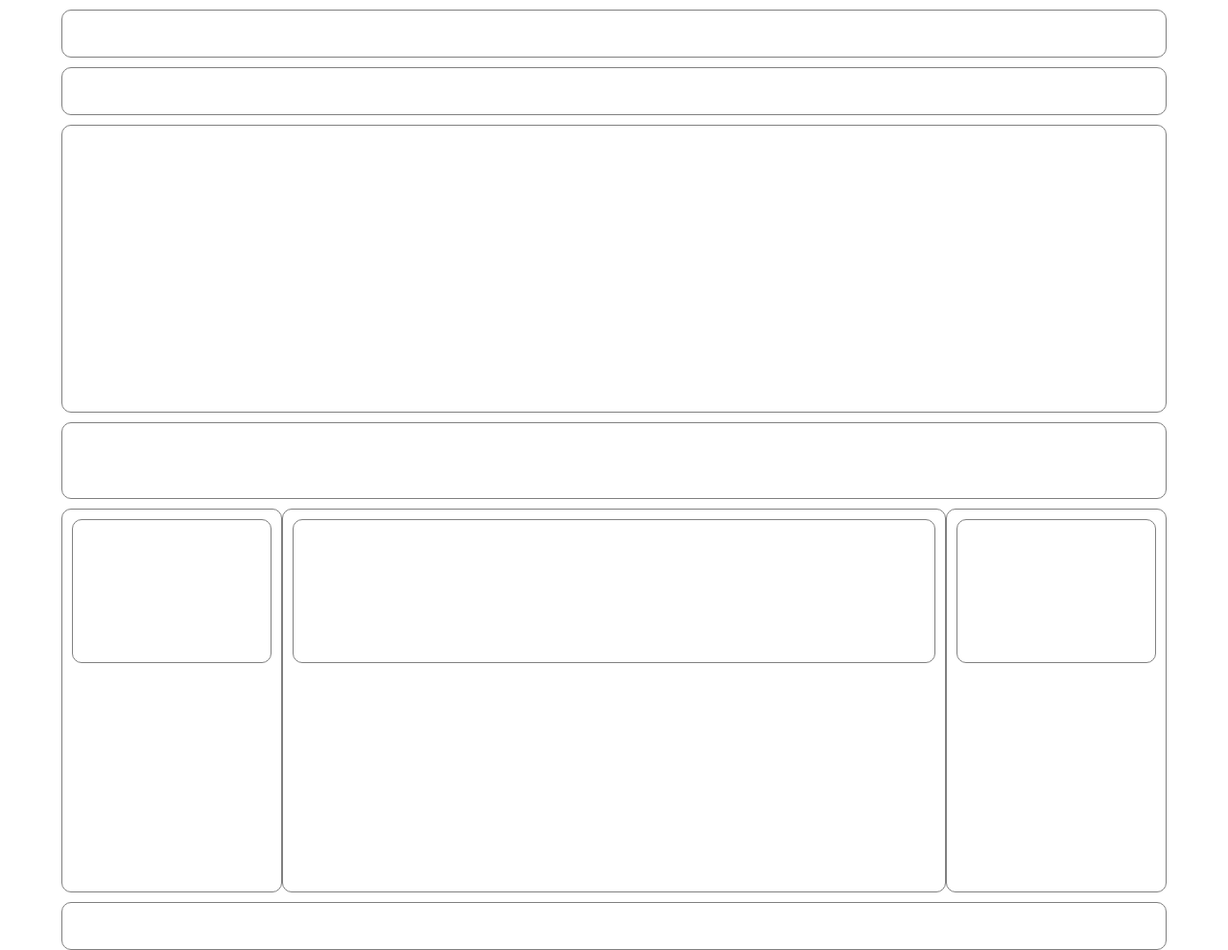
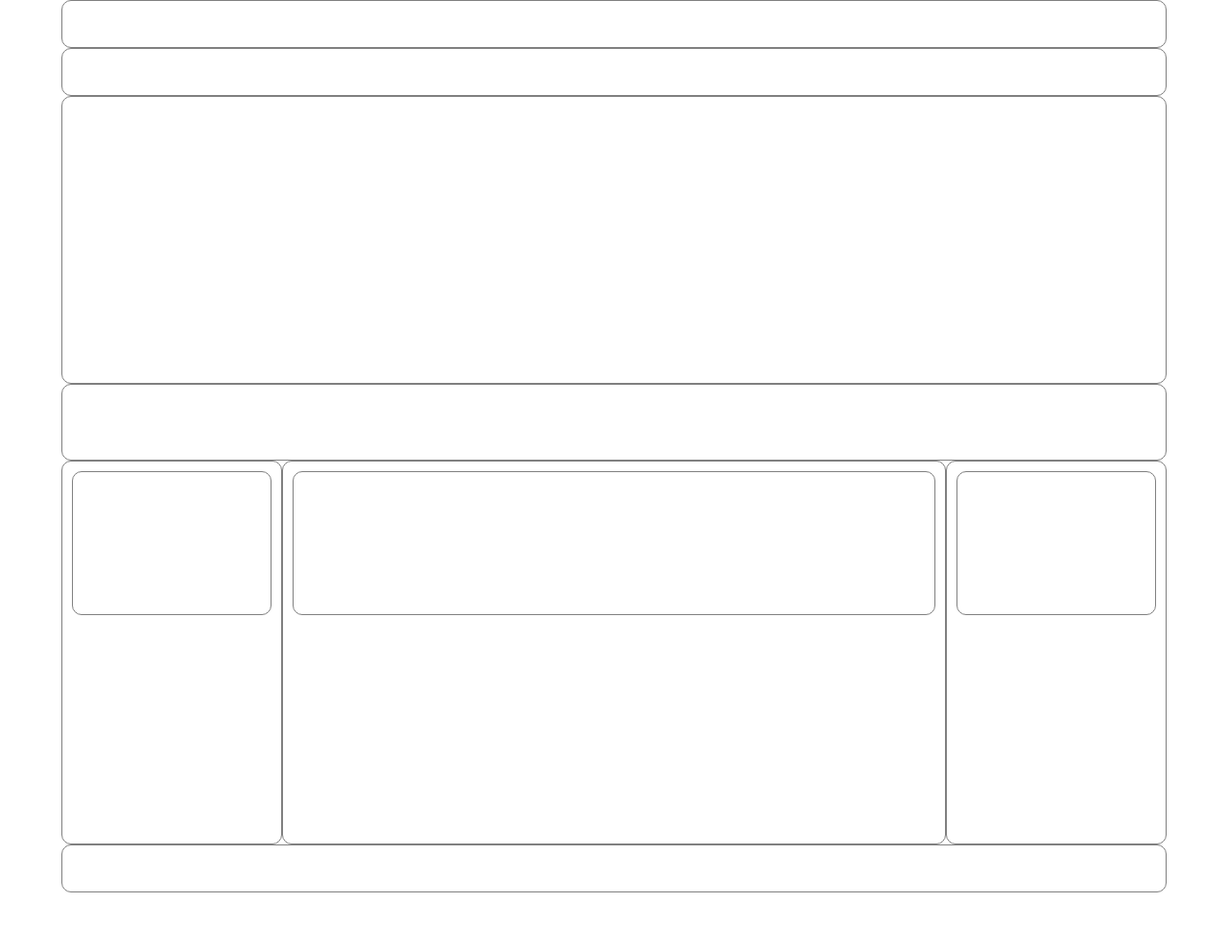
Before and after one commit to valeriomatranga/htmlcss-struttura-wp, a plain HTML site: page index.html in a window 1280 px wide. Shown: the whole page at 96% size. After the commit the page ends 930 px from the top, so only its background shows below. Drawn offline with Linux system fonts and the light colour scheme.

Commit message:
sistemato content

```diff
--- a/css/style.css
+++ b/css/style.css
@@ -6,7 +6,7 @@
 }
 
 .clearfix::after{
-    content: 0;
+    content: "";
     display: table;
     clear: both;
 }
@@ -14,7 +14,7 @@
 *:not(body,header, html, main){
     border: 1px solid grey;
     border-radius: 10px;
-    margin-top: 10px;
+   /*  margin-top: 10px; */
 }
 /* /utility */
 
@@ -59,5 +59,4 @@ body{
 footer{
     height: 50px;
     width: 100%;
-    float: left;
 }
--- a/index.html
+++ b/index.html
@@ -18,7 +18,6 @@
         </nav>
 
         <div id="copertina">
-
         </div>
     </header>
 
@@ -49,7 +48,7 @@
 
     </main>
 
-    <footer class="clearfix">
+    <footer>
 
     </footer>
 
```
